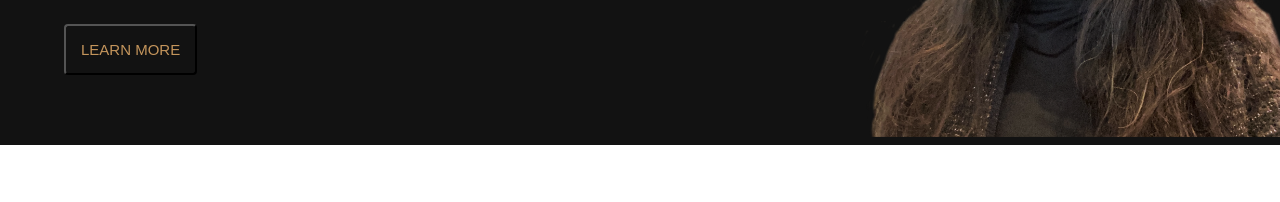
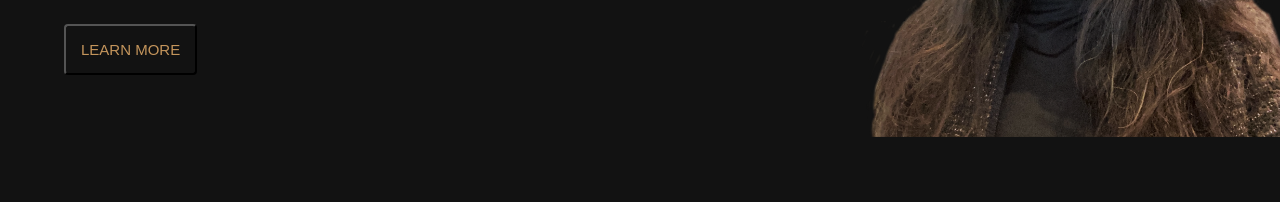
Before and after one commit to AylaAbil/BBA_Portfolio, a plain HTML site: page index.html in a window 1280 px wide. Shown: the part 379-581 px from the top of the page. Drawn offline with Linux system fonts and the light colour scheme.

Commit message:
style/s.css background color
style/s.css background color were updated to#121212

```diff
--- a/style.css
+++ b/style.css
@@ -1,5 +1,6 @@
 body {
   margin: 0;
+  background-color: #121212;
 }
 header {
   background-color: #C4955C;
--- a/styles.css
+++ b/styles.css
@@ -5,6 +5,7 @@
   }
 /* Define Global Css*/
 body {
+background-color: #121212;
   font-family: 'Bebas Neue';
 font-weight: 700;
 color: #C4955C;
```
Also changed, not shown: 2 other files.
